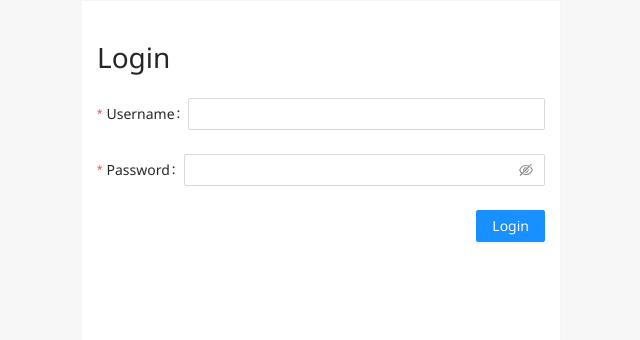
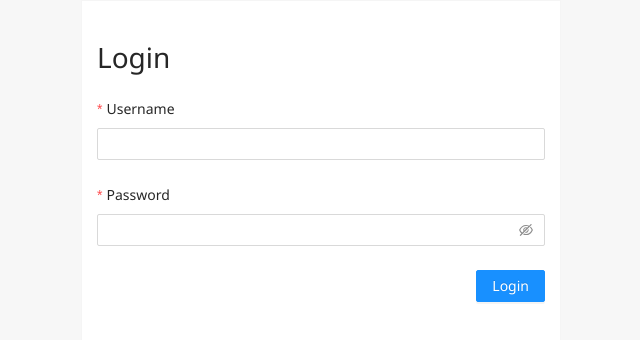
Before and after one commit to krtwkns/authentication-integration-app, a React (Create React App) app: page /login in a window 1280 px wide. Shown: the top 340 px of the page, without its empty margins (319-959 px from the left). Built offline with nearby package versions, Linux system fonts and the light colour scheme; no server answers.

Commit message:
feat: create login integrate with API

```diff
--- a/public/index.html
+++ b/public/index.html
@@ -29,7 +29,7 @@
       work correctly both with client-side routing and a non-root public URL.
       Learn how to configure a non-root public URL by running `npm run build`.
     -->
-    <title>React App</title>
+    <title>Authentication Integration</title>
   </head>
   <body>
     <noscript>You need to enable JavaScript to run this app.</noscript>
--- a/src/containers/Login/index.jsx
+++ b/src/containers/Login/index.jsx
@@ -1,12 +1,24 @@
 import React from 'react';
 import { Button, Form, Input } from 'antd';
+import fetchData from '../../utils/fetchData';
 import MobileViewWrapper from '../../components/MobileViewWrapper';
 
 const Login = () => {
+  const onFinish = async value => {
+    const res = await fetchData({
+      url: `${process.env.REACT_APP_BASE_API}/login`,
+      method: 'POST',
+      data: {
+        username: value.username,
+        password: value.password
+      }
+    });
+    console.log(res);
+  };
   return (
     <MobileViewWrapper>
       <h1>Login</h1>
-      <Form>
+      <Form layout="vertical" onFinish={onFinish}>
         <Form.Item
           label="Username"
           name="username"
```
Also changed, not shown: 1 other file (tests, documents, lock files or other folders).
